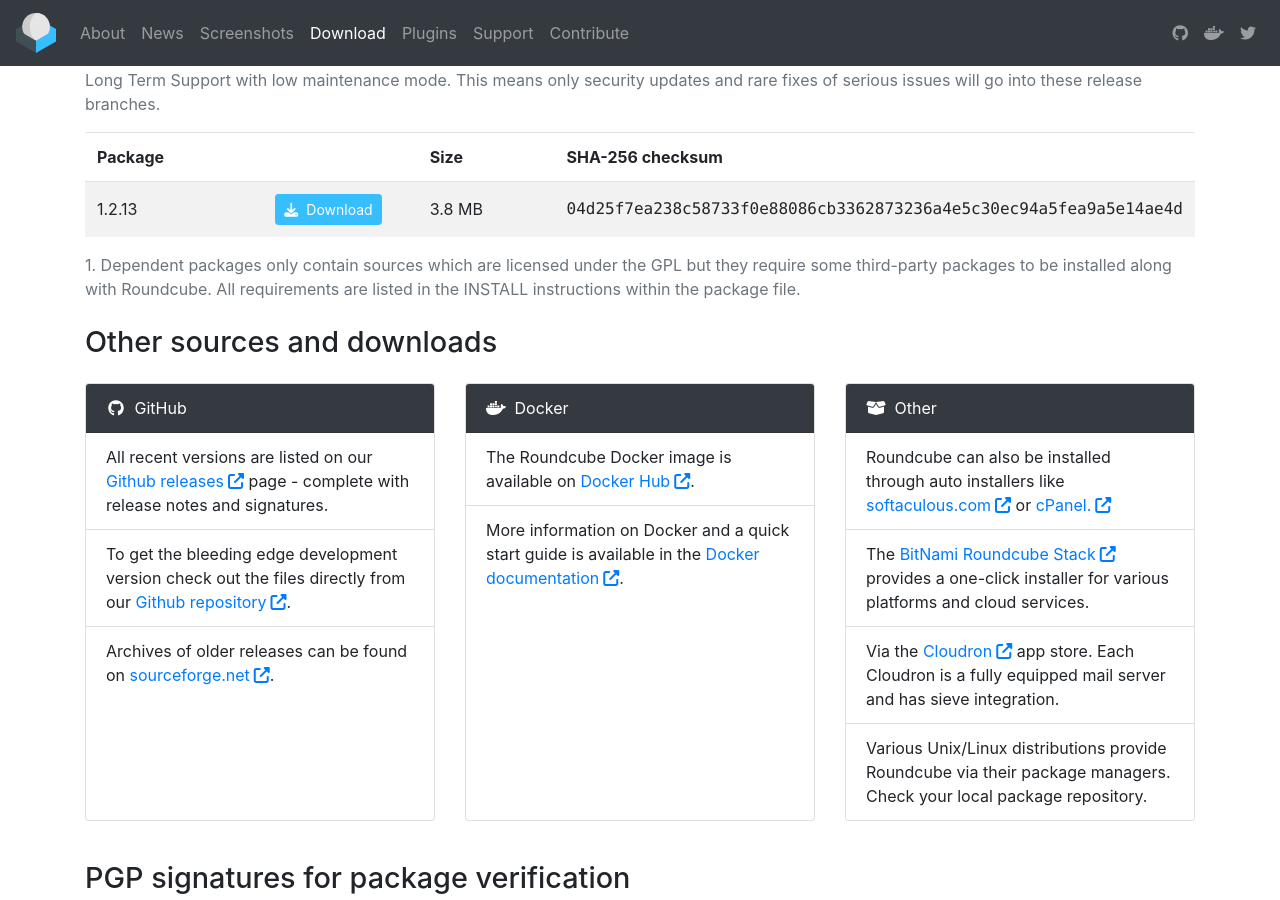
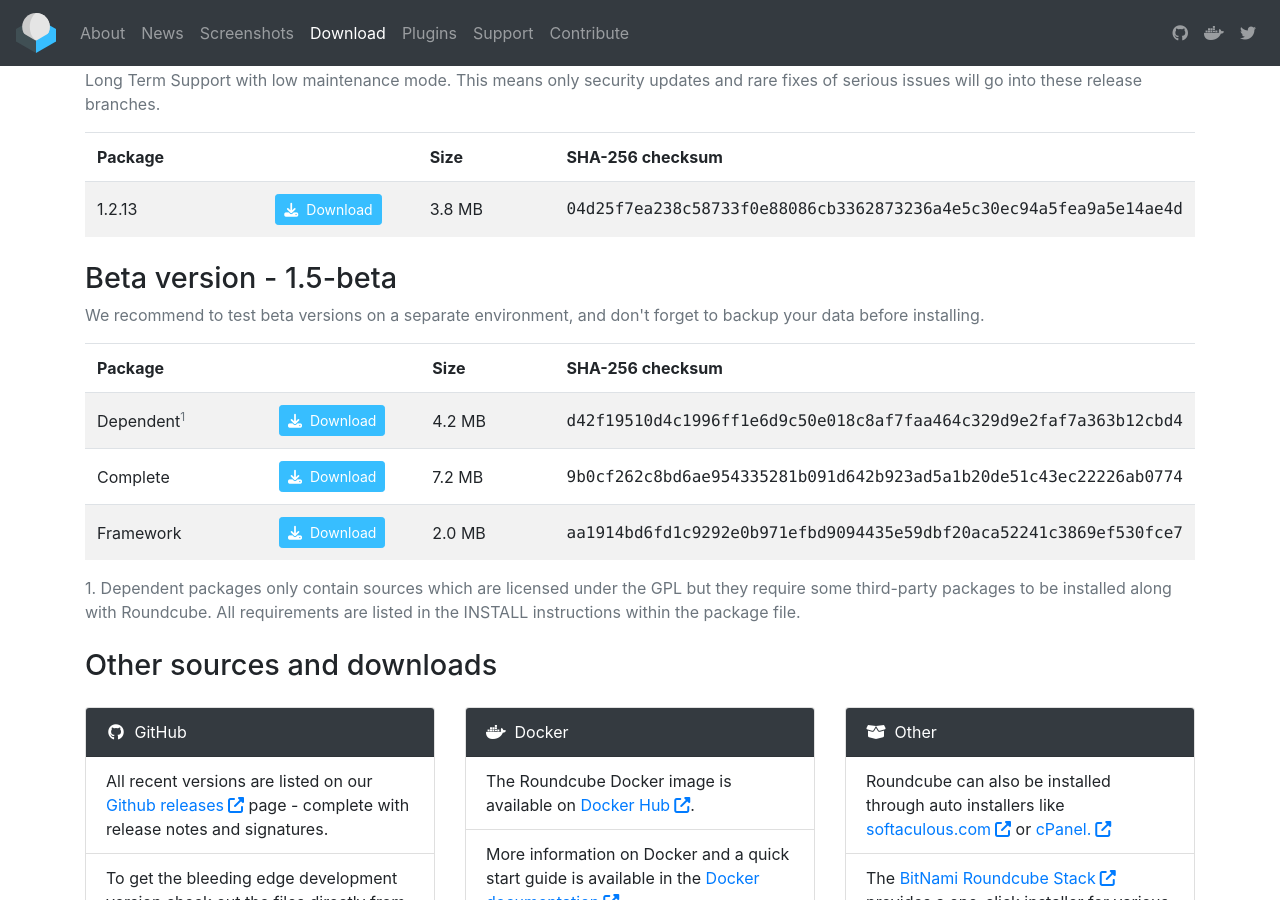
Before and after one commit to roundcube/roundcube.github.com, a Jekyll site: the page built from download/index.html, in a window 1280 px wide and 900 px high, scrolled down 704 px. Built offline with Jekyll 4.4.1, drawn with Linux system fonts in a browser that asks for light colours; nearby versions of some CDN libraries; comment, search, counter and statistics services are not loaded.

Commit message:
Announce release 1.5 beta

```diff
--- a/_data/releases.json
+++ b/_data/releases.json
@@ -60,7 +60,26 @@
     },
     "beta": {
         "name": "Beta version",
-        "version": "",
-        "sources": []
+        "version": "1.5-beta",
+        "sources": [
+            {
+                "package": "Dependent",
+                "url": "https://github.com/roundcube/roundcubemail/releases/download/1.5-beta/roundcubemail-1.5-beta.tar.gz",
+                "size": "4.2 MB",
+                "checksum": "d42f19510d4c1996ff1e6d9c50e018c8af7faa464c329d9e2faf7a363b12cbd4"
+            },
+            {
+                "package": "Complete",
+                "url": "https://github.com/roundcube/roundcubemail/releases/download/1.5-beta/roundcubemail-1.5-beta-complete.tar.gz",
+                "size": "7.2 MB",
+                "checksum": "9b0cf262c8bd6ae954335281b091d642b923ad5a1b20de51c43ec22226ab0774"
+            },
+            {
+                "package": "Framework",
+                "url": "https://github.com/roundcube/roundcubemail/releases/download/1.5-beta/roundcube-framework-1.5-beta.tar.gz",
+                "size": "2.0 MB",
+                "checksum": "aa1914bd6fd1c9292e0b971efbd9094435e59dbf20aca52241c3869ef530fce7"
+            }
+        ]
     }
 }
```
Also changed, not shown: _posts/2021-02-25-roundcube-1.5-beta-released.md (added, +39 -0 lines).
